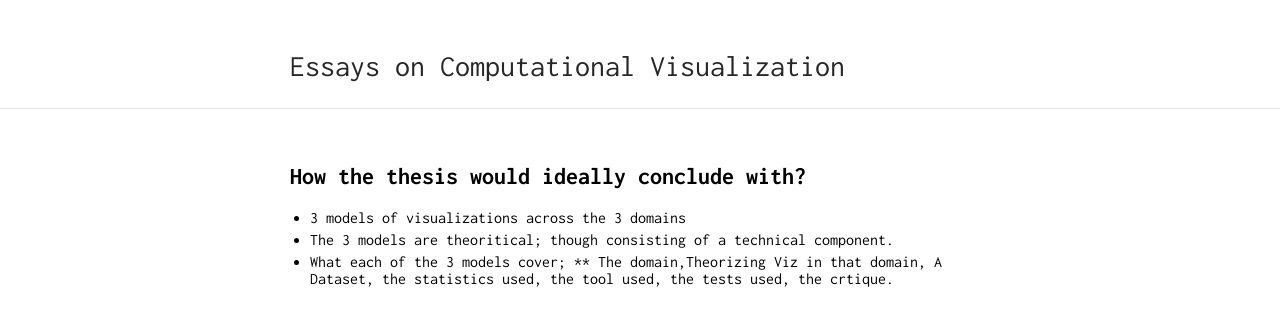
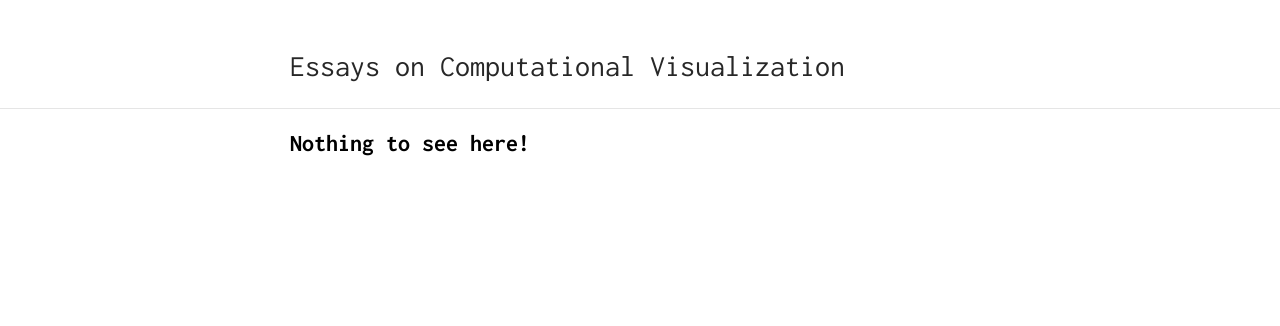
Before and after one commit to panda-swaroop/panda-swaroop.github.io, a Jekyll site: the page built from index.md, in a window 1280 px wide. Shown: the top 326 px of the page. Built offline with Jekyll 4.4.1, drawn with Linux system fonts in a browser that asks for light colours; our own code applies the rules of GitHub Pages for plain Markdown files.

Commit message:
Update index.md

```diff
--- a/index.md
+++ b/index.md
@@ -2,16 +2,4 @@
 layout: default
 ---
 
-<br>
-
-## How the thesis would ideally conclude with?
-
-
-
-* 3 models of visualizations across the 3 domains
-* The 3 models are theoritical; though consisting of a technical component.
-* What each of the 3 models cover;
-** The domain,Theorizing Viz in that domain, A Dataset, the statistics used, the tool used, the tests used, the crtique.
-<!-- * Interests: NLP, ML, unsupervised methods, digital humanities, computational social science -->
-
-<br>
+## Nothing to see here!
```
